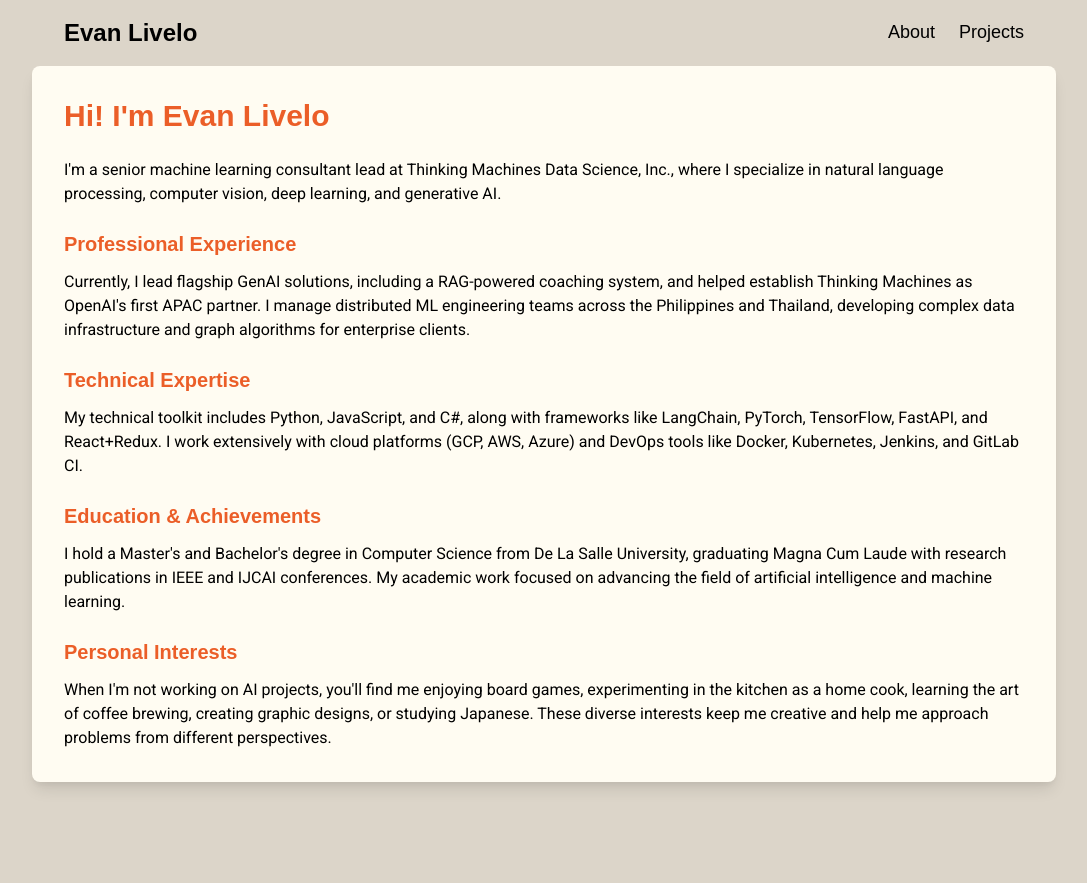
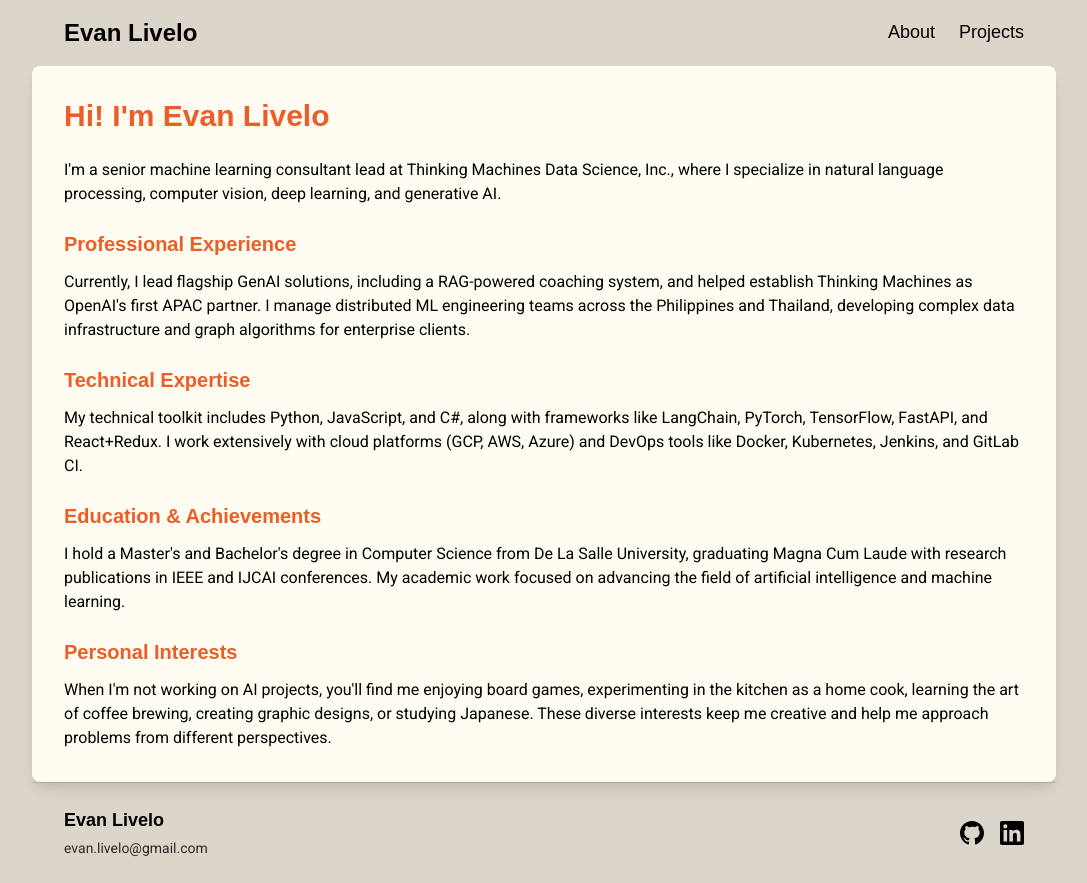
Before and after one commit to vandenn/evanlivelo.com, a Next.js app: page / in a window 1280 px wide. Shown: the whole page, without its empty margins (96-1183 px from the left). Built offline with nearby package versions, Linux system fonts and the light colour scheme; a web font is replaced by a local one.

Commit message:
Add a footer component

```diff
--- a/src/app/globals.css
+++ b/src/app/globals.css
@@ -39,6 +39,15 @@
   transition: opacity 0.2s ease;
 }
 
+a:hover {
+  opacity: 0.5;
+}
+
+p,
+div {
+  color: var(--text);
+}
+
 /* Navbar specific styling */
 nav a {
   font-family: var(--font-dm-serif), serif;
@@ -48,15 +57,6 @@
 /* Make the name/logo link larger */
 nav a.text-xl {
   font-size: 1.5rem;
-}
-
-a:hover {
-  opacity: 0.5;
-}
-
-p,
-div {
-  color: var(--text);
 }
 
 /* Content container styles */
@@ -82,6 +82,30 @@
   padding: 1rem 2rem;
 }
 
+/* Footer container styles */
+.footer-container {
+  width: min(80%, 100vw);
+  max-width: 80rem;
+  margin-left: auto;
+  margin-right: auto;
+  padding: 1.5rem 2rem;
+  border-top: 1px solid rgba(0, 0, 0, 0.1);
+}
+
+.footer-contact .footer-name {
+  font-family: var(--font-dm-serif), serif;
+  font-size: 1.125rem;
+  font-weight: bold;
+  margin-bottom: 0.25rem;
+}
+
+.footer-contact .footer-email {
+  font-size: 0.875rem;
+  opacity: 0.8;
+  margin: 0;
+  display: block;
+}
+
 /* Mobile responsiveness */
 @media (max-width: 768px) {
   .content-container {
@@ -98,6 +122,13 @@
     padding: 1rem !important;
   }
 
+  .footer-container {
+    width: calc(100% - 2rem) !important;
+    max-width: none !important;
+    margin: 0 1rem !important;
+    padding: 1rem !important;
+  }
+
   .navbar-container .flex {
     flex-direction: column;
     gap: 1rem;
@@ -108,4 +139,11 @@
     flex-direction: row;
     align-items: center;
   }
+
+  .footer-container .flex {
+    flex-direction: column;
+    gap: 1rem;
+    align-items: center;
+    text-align: center;
+  }
 }
--- a/src/app/layout.tsx
+++ b/src/app/layout.tsx
@@ -1,5 +1,6 @@
 import "./globals.css";
 import Navbar from "../components/Navbar";
+import Footer from "../components/Footer";
 import { DM_Serif_Text, Roboto } from "next/font/google";
 
 const dmSerifText = DM_Serif_Text({
@@ -23,10 +24,11 @@
     <html lang="en">
       <body className={`antialiased ${dmSerifText.variable} ${roboto.variable}`}>
         <Navbar />
-        <div className="w-full min-h-screen flex flex-col">
+        <div className="w-full flex flex-col">
           <div className="content-container">
             {children}
           </div>
+          <Footer />
         </div>
       </body>
     </html>
--- /dev/null
+++ b/src/components/Footer.tsx
@@ -0,0 +1,58 @@
+import Link from "next/link";
+
+export default function Footer() {
+  return (
+    <footer className="w-full">
+      <div className="footer-container">
+        <div className="flex justify-between items-center">
+          <div className="footer-contact">
+            <p className="footer-name">Evan Livelo</p>
+            <a
+              href="mailto:evan.livelo@gmail.com"
+              className="footer-email"
+            >
+              evan.livelo@gmail.com
+            </a>
+          </div>
+
+          <div className="flex gap-4 items-center">
+            <Link
+              href="https://github.com/evanlivelo"
+              target="_blank"
+              rel="noopener noreferrer"
+              className="footer-icon"
+              aria-label="GitHub"
+            >
+              <svg
+                width="24"
+                height="24"
+                viewBox="0 0 24 24"
+                fill="currentColor"
+                xmlns="http://www.w3.org/2000/svg"
+              >
+                <path d="M12 0C5.374 0 0 5.373 0 12 0 17.302 3.438 21.8 8.207 23.387c.599.111.793-.261.793-.577v-2.234c-3.338.726-4.033-1.416-4.033-1.416-.546-1.387-1.333-1.756-1.333-1.756-1.089-.745.083-.729.083-.729 1.205.084 1.839 1.237 1.839 1.237 1.07 1.834 2.807 1.304 3.492.997.107-.775.418-1.305.762-1.604-2.665-.305-5.467-1.334-5.467-5.931 0-1.311.469-2.381 1.236-3.221-.124-.303-.535-1.524.117-3.176 0 0 1.008-.322 3.301 1.23A11.509 11.509 0 0112 5.803c1.02.005 2.047.138 3.006.404 2.291-1.552 3.297-1.23 3.297-1.23.653 1.653.242 2.874.118 3.176.77.84 1.235 1.911 1.235 3.221 0 4.609-2.807 5.624-5.479 5.921.43.372.823 1.102.823 2.222v3.293c0 .319.192.694.801.576C20.566 21.797 24 17.3 24 12c0-6.627-5.373-12-12-12z"/>
+              </svg>
+            </Link>
+            <Link
+              href="https://linkedin.com/in/evanlivelo"
+              target="_blank"
+              rel="noopener noreferrer"
+              className="footer-icon"
+              aria-label="LinkedIn"
+            >
+              <svg
+                width="24"
+                height="24"
+                viewBox="0 0 24 24"
+                fill="currentColor"
+                xmlns="http://www.w3.org/2000/svg"
+              >
+                <path d="M20.447 20.452h-3.554v-5.569c0-1.328-.027-3.037-1.852-3.037-1.853 0-2.136 1.445-2.136 2.939v5.667H9.351V9h3.414v1.561h.046c.477-.9 1.637-1.85 3.37-1.85 3.601 0 4.267 2.37 4.267 5.455v6.286zM5.337 7.433c-1.144 0-2.063-.926-2.063-2.065 0-1.138.92-2.063 2.063-2.063 1.14 0 2.064.925 2.064 2.063 0 1.139-.925 2.065-2.064 2.065zm1.782 13.019H3.555V9h3.564v11.452zM22.225 0H1.771C.792 0 0 .774 0 1.729v20.542C0 23.227.792 24 1.771 24h20.451C23.2 24 24 23.227 24 22.271V1.729C24 .774 23.2 0 22.222 0h.003z"/>
+              </svg>
+            </Link>
+          </div>
+        </div>
+      </div>
+    </footer>
+  );
+}
```
